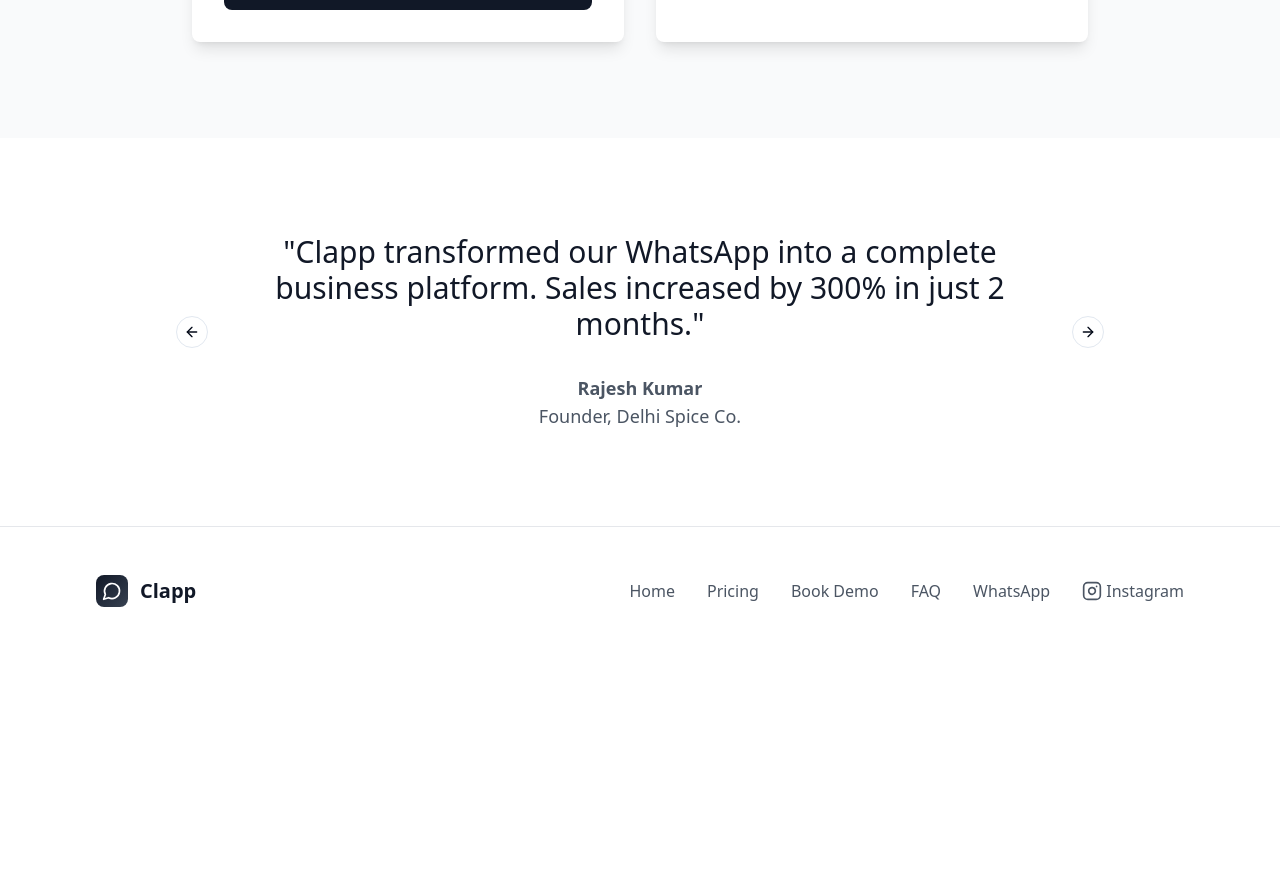
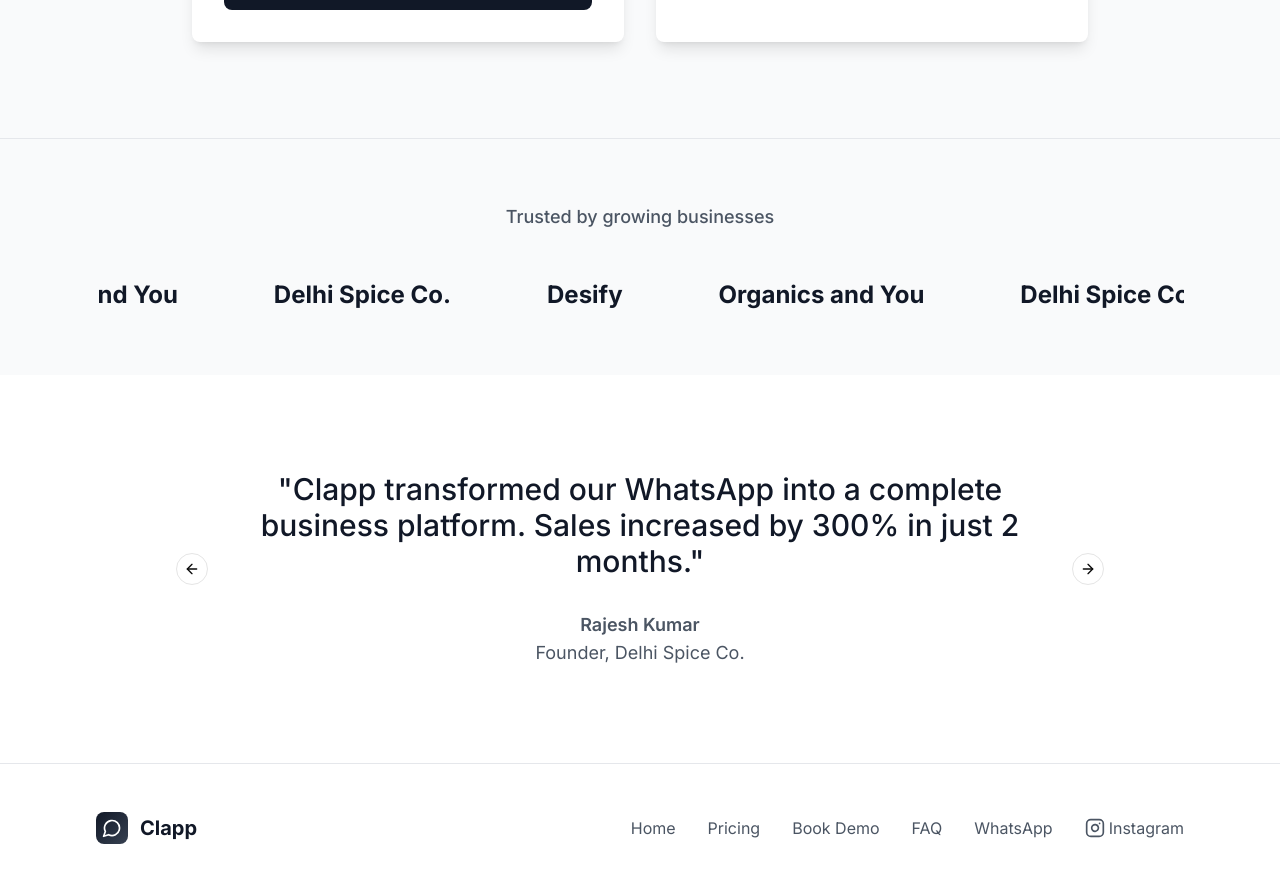
Before and after one commit to shopclapp/shopclapp.github.io, a React (Vite) app: page / in a window 1280 px wide. Shown: the part 3234-4116 px from the top of the page. Before the commit the page ends 3889 px from the top, so only its background shows below. Built offline with nearby package versions, Linux system fonts and the light colour scheme.

Commit message:
Add brand carousel
Implement a horizontally scrolling section for brand logos before the testimonials. The brands "Organics and You", "Delhi Spice Co.", and "Desify" will be displayed and scroll automatically.

```diff
--- a/src/index.css
+++ b/src/index.css
@@ -1,96 +1,63 @@
+
+@import url("https://fonts.googleapis.com/css2?family=Inter:wght@400;500;600;700;800;900&display=swap");
 @tailwind base;
 @tailwind components;
 @tailwind utilities;
 
-/* Definition of the design system. All colors, gradients, fonts, etc should be defined here.
-All colors MUST be HSL.
-*/
-
 @layer base {
   :root {
     --background: 0 0% 100%;
-    --foreground: 222.2 84% 4.9%;
-
+    --foreground: 0 0% 3.9%;
     --card: 0 0% 100%;
-    --card-foreground: 222.2 84% 4.9%;
-
+    --card-foreground: 0 0% 3.9%;
     --popover: 0 0% 100%;
-    --popover-foreground: 222.2 84% 4.9%;
-
-    --primary: 222.2 47.4% 11.2%;
-    --primary-foreground: 210 40% 98%;
-
-    --secondary: 210 40% 96.1%;
-    --secondary-foreground: 222.2 47.4% 11.2%;
-
-    --muted: 210 40% 96.1%;
-    --muted-foreground: 215.4 16.3% 46.9%;
-
-    --accent: 210 40% 96.1%;
-    --accent-foreground: 222.2 47.4% 11.2%;
-
+    --popover-foreground: 0 0% 3.9%;
+    --primary: 0 0% 9%;
+    --primary-foreground: 0 0% 98%;
+    --secondary: 0 0% 96.1%;
+    --secondary-foreground: 0 0% 9%;
+    --muted: 0 0% 96.1%;
+    --muted-foreground: 0 0% 45.1%;
+    --accent: 0 0% 96.1%;
+    --accent-foreground: 0 0% 9%;
     --destructive: 0 84.2% 60.2%;
-    --destructive-foreground: 210 40% 98%;
-
-    --border: 214.3 31.8% 91.4%;
-    --input: 214.3 31.8% 91.4%;
-    --ring: 222.2 84% 4.9%;
-
+    --destructive-foreground: 0 0% 98%;
+    --border: 0 0% 89.8%;
+    --input: 0 0% 89.8%;
+    --ring: 0 0% 3.9%;
+    --chart-1: 12 76% 61%;
+    --chart-2: 173 58% 39%;
+    --chart-3: 197 37% 24%;
+    --chart-4: 43 74% 66%;
+    --chart-5: 27 87% 67%;
     --radius: 0.5rem;
-
-    --sidebar-background: 0 0% 98%;
-
-    --sidebar-foreground: 240 5.3% 26.1%;
-
-    --sidebar-primary: 240 5.9% 10%;
-
-    --sidebar-primary-foreground: 0 0% 98%;
-
-    --sidebar-accent: 240 4.8% 95.9%;
-
-    --sidebar-accent-foreground: 240 5.9% 10%;
-
-    --sidebar-border: 220 13% 91%;
-
-    --sidebar-ring: 217.2 91.2% 59.8%;
   }
 
   .dark {
-    --background: 222.2 84% 4.9%;
-    --foreground: 210 40% 98%;
-
-    --card: 222.2 84% 4.9%;
-    --card-foreground: 210 40% 98%;
-
-    --popover: 222.2 84% 4.9%;
-    --popover-foreground: 210 40% 98%;
-
-    --primary: 210 40% 98%;
-    --primary-foreground: 222.2 47.4% 11.2%;
-
-    --secondary: 217.2 32.6% 17.5%;
-    --secondary-foreground: 210 40% 98%;
-
-    --muted: 217.2 32.6% 17.5%;
-    --muted-foreground: 215 20.2% 65.1%;
-
-    --accent: 217.2 32.6% 17.5%;
-    --accent-foreground: 210 40% 98%;
-
+    --background: 0 0% 3.9%;
+    --foreground: 0 0% 98%;
+    --card: 0 0% 3.9%;
+    --card-foreground: 0 0% 98%;
+    --popover: 0 0% 3.9%;
+    --popover-foreground: 0 0% 98%;
+    --primary: 0 0% 98%;
+    --primary-foreground: 0 0% 9%;
+    --secondary: 0 0% 14.9%;
+    --secondary-foreground: 0 0% 98%;
+    --muted: 0 0% 14.9%;
+    --muted-foreground: 0 0% 63.9%;
+    --accent: 0 0% 14.9%;
+    --accent-foreground: 0 0% 98%;
     --destructive: 0 62.8% 30.6%;
-    --destructive-foreground: 210 40% 98%;
-
-    --border: 217.2 32.6% 17.5%;
-    --input: 217.2 32.6% 17.5%;
-    --ring: 212.7 26.8% 83.9%;
-    --sidebar-background: 240 5.9% 10%;
-    --sidebar-foreground: 240 4.8% 95.9%;
-    --sidebar-primary: 224.3 76.3% 48%;
-    --sidebar-primary-foreground: 0 0% 100%;
-    --sidebar-accent: 240 3.7% 15.9%;
-    --sidebar-accent-foreground: 240 4.8% 95.9%;
-    --sidebar-border: 240 3.7% 15.9%;
-    --sidebar-ring: 217.2 91.2% 59.8%;
+    --destructive-foreground: 0 0% 98%;
+    --border: 0 0% 14.9%;
+    --input: 0 0% 14.9%;
+    --ring: 0 0% 83.1%;
+    --chart-1: 220 70% 50%;
+    --chart-2: 160 60% 45%;
+    --chart-3: 30 80% 55%;
+    --chart-4: 280 65% 60%;
+    --chart-5: 340 75% 55%;
   }
 }
 
@@ -98,8 +65,23 @@ All colors MUST be HSL.
   * {
     @apply border-border;
   }
-
   body {
     @apply bg-background text-foreground;
+    font-family: "Inter", sans-serif;
   }
 }
+
+@layer components {
+  @keyframes scroll {
+    0% {
+      transform: translateX(0);
+    }
+    100% {
+      transform: translateX(-50%);
+    }
+  }
+
+  .animate-scroll {
+    animation: scroll 20s linear infinite;
+  }
+}
--- a/src/pages/Index.tsx
+++ b/src/pages/Index.tsx
@@ -1,4 +1,3 @@
-
 import { useState } from 'react';
 import { Button } from "@/components/ui/button";
 import { Card, CardContent } from "@/components/ui/card";
@@ -25,6 +24,12 @@ const Index = () => {
       name: "Sanil",
       title: "Founder, Organics and You"
     }
+  ];
+
+  const brands = [
+    "Organics and You",
+    "Delhi Spice Co.",
+    "Desify"
   ];
 
   return (
@@ -310,6 +315,44 @@ const Index = () => {
         </div>
       </section>
 
+      {/* Brands Scrolling Section */}
+      <section className="py-8 sm:py-12 lg:py-16 bg-gray-50 border-t border-gray-200">
+        <div className="max-w-6xl mx-auto px-4 sm:px-6 lg:px-8">
+          <div className="text-center mb-6 sm:mb-8 lg:mb-12">
+            <p className="text-sm sm:text-base lg:text-lg text-gray-600 font-medium">
+              Trusted by growing businesses
+            </p>
+          </div>
+
+          <div className="relative overflow-hidden">
+            <div className="flex animate-scroll">
+              {/* First set of brands */}
+              {brands.map((brand, index) => (
+                <div
+                  key={`first-${index}`}
+                  className="flex-shrink-0 mx-6 sm:mx-8 lg:mx-12 text-center"
+                >
+                  <span className="text-lg sm:text-xl lg:text-2xl font-bold text-gray-900">
+                    {brand}
+                  </span>
+                </div>
+              ))}
+              {/* Duplicate set for seamless scrolling */}
+              {brands.map((brand, index) => (
+                <div
+                  key={`second-${index}`}
+                  className="flex-shrink-0 mx-6 sm:mx-8 lg:mx-12 text-center"
+                >
+                  <span className="text-lg sm:text-xl lg:text-2xl font-bold text-gray-900">
+                    {brand}
+                  </span>
+                </div>
+              ))}
+            </div>
+          </div>
+        </div>
+      </section>
+
       {/* Testimonials Section */}
       <section className="py-12 sm:py-16 lg:py-24 bg-white">
         <div className="max-w-4xl mx-auto px-4 sm:px-6 lg:px-8">
```
